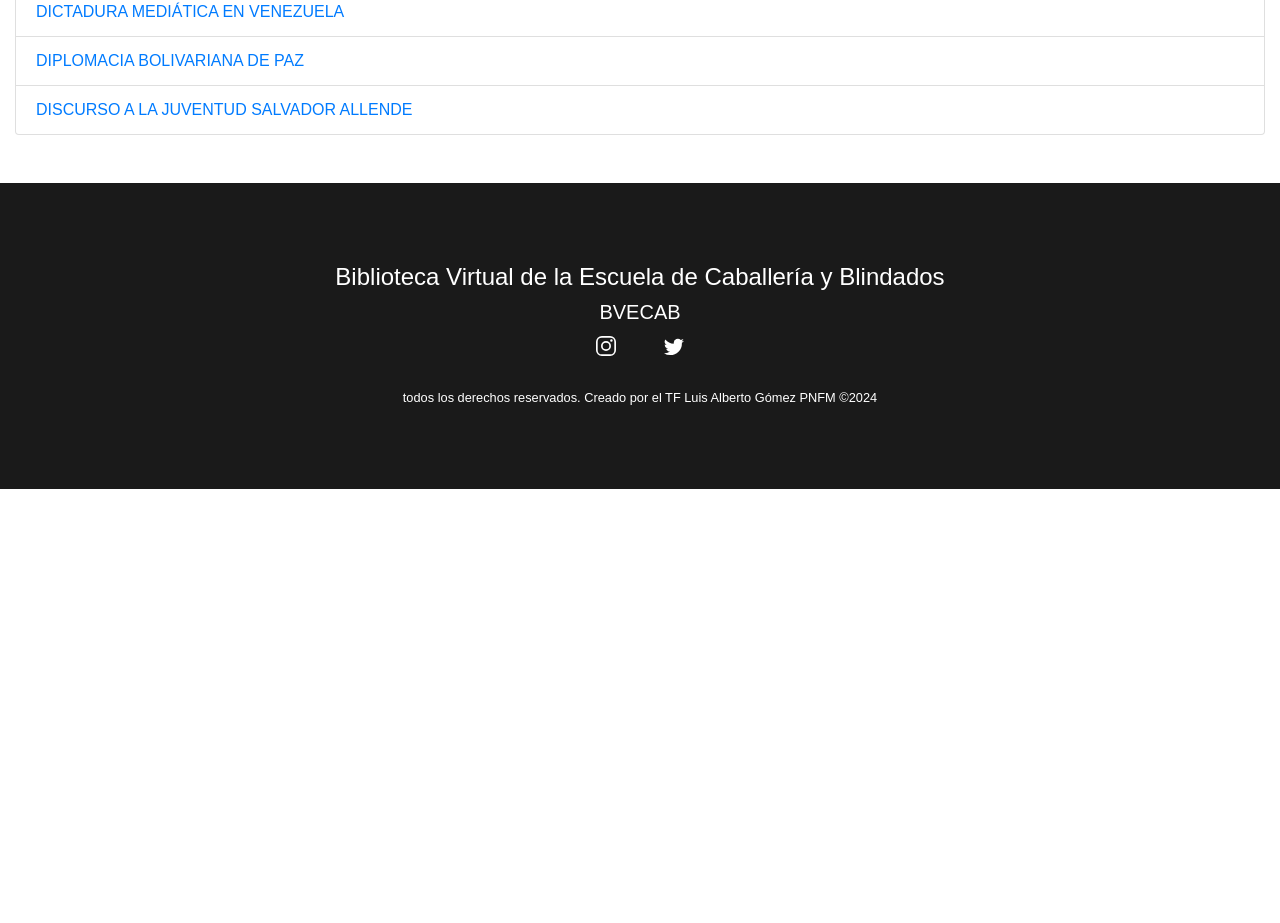
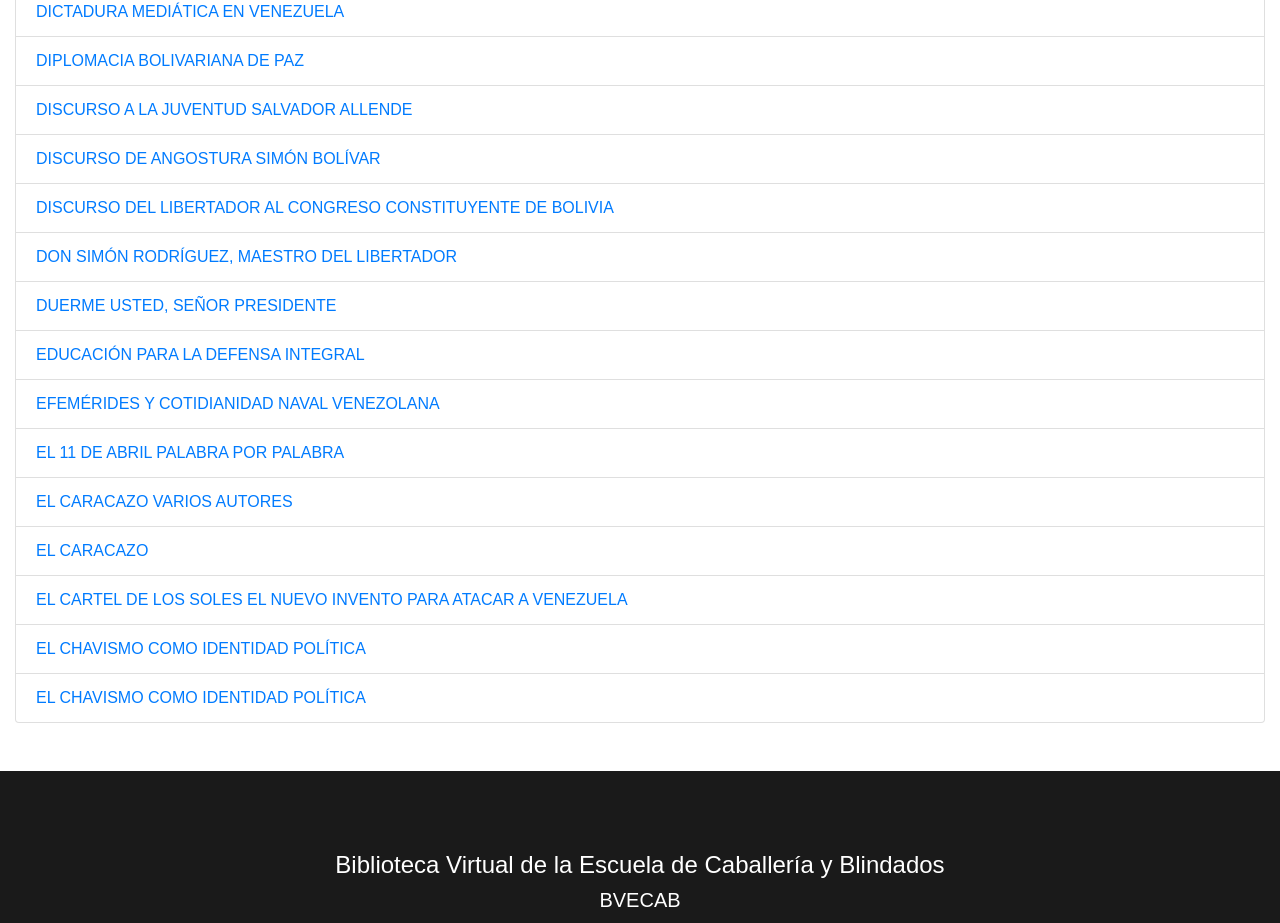
Before and after one commit to luisalgomez/luisalgomez.github.io, a plain HTML site: page Literatura.html in a window 1280 px wide. Shown: the part 3391-4314 px from the top of the page. Before the commit the page ends 3880 px from the top, so only its background shows below. Drawn offline with Linux system fonts and the light colour scheme.

Commit message:
actualizacion

```diff
--- a/Literatura.html
+++ b/Literatura.html
@@ -252,6 +252,44 @@
                   <li class="articulo list-group-item"><a href="assets/archivos/Literaturas/DISCURSO A LA JUVENTUD SALVADOR ALLENDE.pdf" target="_blank">DISCURSO A LA JUVENTUD SALVADOR ALLENDE</a>
                   </li>
 
+                  <li class="articulo list-group-item"><a href="assets/archivos/Literaturas/DISCURSO DE ANGOSTURA SIMÓN BOLÍVAR.pdf" target="_blank">DISCURSO DE ANGOSTURA SIMÓN BOLÍVAR</a>
+                  </li>
+
+                  <li class="articulo list-group-item"><a href="assets/archivos/Literaturas/DISCURSO DEL LIBERTADOR AL CONGRESO CONSTITUYENTE DE BOLIVIA.pdf" target="_blank">DISCURSO DEL LIBERTADOR AL CONGRESO CONSTITUYENTE DE BOLIVIA</a>
+                  </li>
+
+                  <li class="articulo list-group-item"><a href="assets/archivos/Literaturas/DON SIMÓN RODRÍGUEZ, MAESTRO DEL LIBERTADOR.pdf" target="_blank">DON SIMÓN RODRÍGUEZ, MAESTRO DEL LIBERTADOR</a>
+                  </li>
+
+                  <li class="articulo list-group-item"><a href="assets/archivos/Literaturas/DUERME USTED, SEÑOR PRESIDENTE.pdf" target="_blank">DUERME USTED, SEÑOR PRESIDENTE</a>
+                  </li>
+
+                  <li class="articulo list-group-item"><a href="assets/archivos/Literaturas/EDUCACIÓN PARA LA DEFENSA INTEGRAL.pdf" target="_blank">EDUCACIÓN PARA LA DEFENSA INTEGRAL</a>
+                  </li>
+
+                  <li class="articulo list-group-item"><a href="assets/archivos/Literaturas/EFEMÉRIDES Y COTIDIANIDAD NAVAL VENEZOLANA.pdf" target="_blank">EFEMÉRIDES Y COTIDIANIDAD NAVAL VENEZOLANA</a>
+                  </li>
+
+                  <li class="articulo list-group-item"><a href="assets/archivos/Literaturas/EL 11 DE ABRIL PALABRA POR PALABRA.pdf" target="_blank">EL 11 DE ABRIL PALABRA POR PALABRA</a>
+                  </li>
+
+                  <li class="articulo list-group-item"><a href="assets/archivos/Literaturas/EL CARACAZO VARIOS AUTORES1.pdf" target="_blank">EL CARACAZO VARIOS AUTORES</a>
+                  </li>
+
+                  <li class="articulo list-group-item"><a href="assets/archivos/Literaturas/EL CARACAZO.pdf" target="_blank">EL CARACAZO</a>
+                  </li>
+
+                  <li class="articulo list-group-item"><a href="assets/archivos/Literaturas/EL CARTEL DE LOS SOLES EL NUEVO INVENTO PARA ATACAR A VENEZUELA.pdf" target="_blank">EL CARTEL DE LOS SOLES EL NUEVO INVENTO PARA ATACAR A VENEZUELA</a>
+                  </li>
+
+                  <li class="articulo list-group-item"><a href="assets/archivos/Literaturas/EL CHAVISMO COMO IDENTIDAD POLÍTICA.pdf" target="_blank">EL CHAVISMO COMO IDENTIDAD POLÍTICA</a>
+                  </li>
+
+                  <li class="articulo list-group-item"><a href="assets/archivos/Literaturas/EL CHAVISMO COMO IDENTIDAD POLÍTICA.pdf" target="_blank">EL CHAVISMO COMO IDENTIDAD POLÍTICA</a>
+                  </li>
+
+
+
                   </ul>
             </div>
         </div>
```
